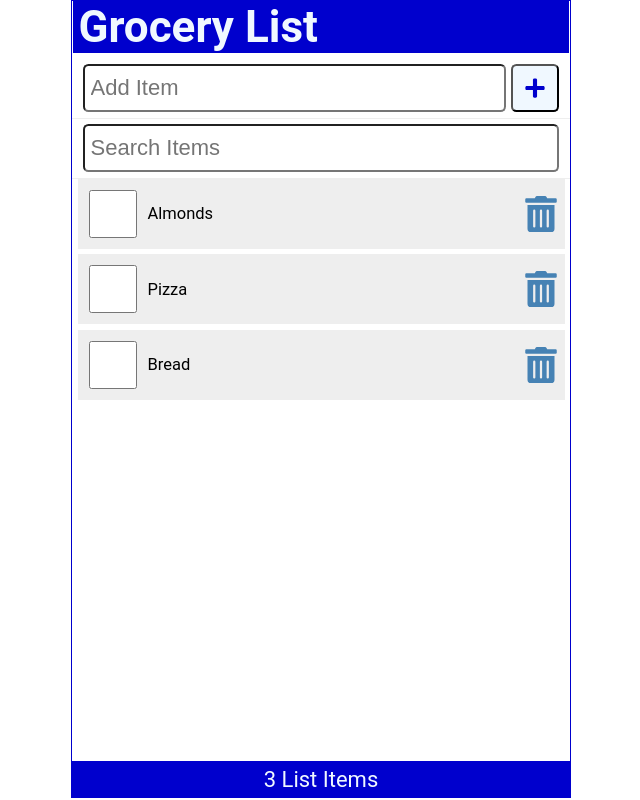
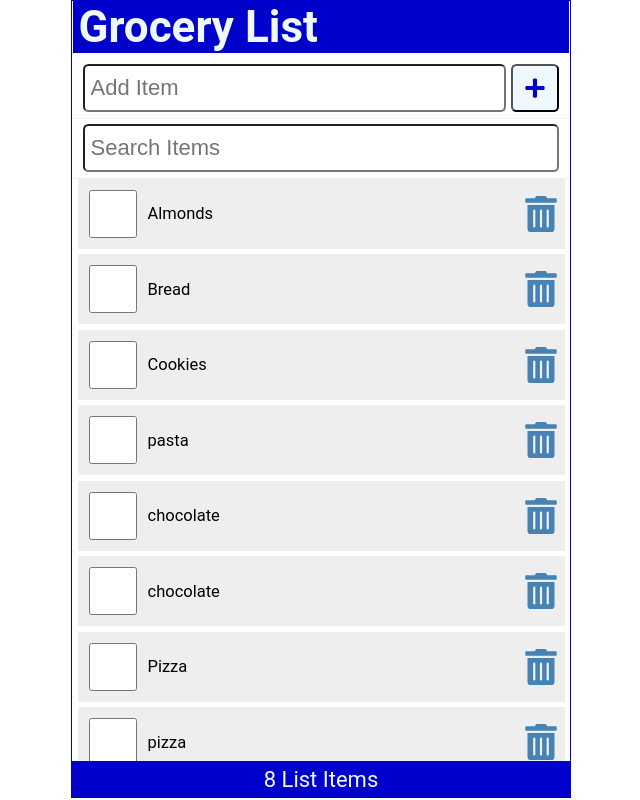
Before and after one commit to karensstephenson/reactdg, a React (Create React App) app: page / in a window 1280 px wide. Shown: the whole page, without its empty margins (319-959 px from the left). Built offline with nearby package versions, Linux system fonts and the light colour scheme; data requests are answered from the project's data file.

Commit message:
CRUD operations

```diff
--- a/data/db.json
+++ b/data/db.json
@@ -6,14 +6,39 @@
       "item": "Almonds"
     },
     {
-            "id": 2,
+      "id": 3,
+      "checked": false,
+      "item": "Bread"
+    },
+    {
+      "id": 4,
+      "checked": false,
+      "item": "Cookies"
+    },
+    {
+      "id": 7,
+      "checked": false,
+      "item": "pasta"
+    },
+    {
+      "id": 8,
+      "checked": false,
+      "item": "chocolate"
+    },
+    {
+      "id": 9,
+      "checked": false,
+      "item": "chocolate"
+    },
+    {
+      "id": 10,
       "checked": false,
       "item": "Pizza"
     },
     {
-            "id": 3,
+      "id": 11,
       "checked": false,
-            "item": "Bread"
+      "item": "pizza"
     }
   ]
 }
--- a/src/App.js
+++ b/src/App.js
@@ -4,6 +4,7 @@
 import Content from "./Content";
 import Footer from "./Footer";
 import { useState, useEffect } from "react";
+import apiRequest from "./apiRequest";
 
 function App() {
   const API_URL = "http://localhost:3500/items";
@@ -15,7 +16,7 @@
   const [isLoading, setIsLoading] = useState(true)
 
   useEffect(() => {
-
+    //GET ITEMS
     const fetchItems = async () => {
       try {
         const response = await fetch(API_URL)
@@ -35,23 +36,53 @@
 
   }, []);
 
-  const addItem = (item) => {
+  // CREATE ITEM
+  const addItem = async (item) => {
     const id = items.length ? items[items.length - 1].id + 1 : 1;
     const myNewItem = { id, checked: false, item };
     const listItems = [...items, myNewItem];
     setItems(listItems);
-  };
 
-  const handleCheck = (id) => {
+    const postOptions = {
+      method: 'POST',
+      headers: {
+        'Content-Type': 'application/json'
+      },
+      body: JSON.stringify(myNewItem)
+    }
+    const result = await apiRequest(API_URL, postOptions)
+    if (result) setFetchError(result)
+  }
+
+  // UPDATE ITEM
+  const handleCheck = async (id) => {
     const listItems = items.map((item) =>
       item.id === id ? { ...item, checked: !item.checked } : item
     );
     setItems(listItems);
+
+    const myItem = listItems.filter((item) => item.id === id)
+    const updateOptions = {
+      method: 'PATCH',
+      headers: {
+        'Content-Type': 'application/json'
+      },
+      body: JSON.stringify({ checked: myItem[0].checked })
+    }
+    const reqURL = `${API_URL}/${id}`
+    const result = await apiRequest(reqURL, updateOptions)
+    if (result) setFetchError(result)
   };
 
-  const handleDelete = (id) => {
+  // DELETE ITEMS
+  const handleDelete = async (id) => {
     const listItems = items.filter((item) => item.id !== id);
     setItems(listItems);
+
+    const deleteOptions = { method: 'DELETE'}
+    const reqURL = `${API_URL}/${id}`
+    const result = await apiRequest(reqURL, deleteOptions)
+    if (result) setFetchError(result)
   };
 
   const handleSubmit = (e) => {
--- /dev/null
+++ b/src/apiRequest.js
@@ -0,0 +1,12 @@
+const apiRequest = async (url = '', optionsObj = null, errMsg = null) => {
+    try {
+        const response = await fetch(url, optionsObj)
+        if (!response.ok) throw Error("Please reload the app")
+    } catch (error) {
+        errMsg = error.message
+    } finally {
+        return errMsg
+    }
+}
+
+export default apiRequest
```
Lines whose indentation alone changed are shown as unchanged.
